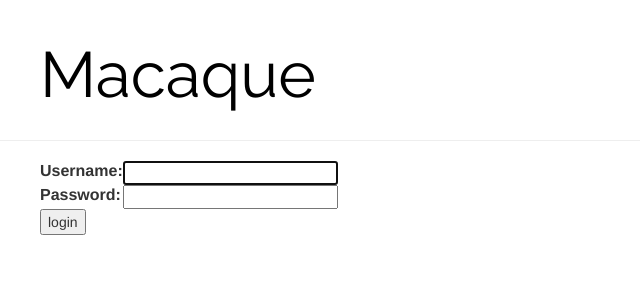
After one commit to jcbain/data_ape, a Django app: page /accounts/login/ in a window 1280 px wide. The commit adds this page. Shown: the top 300 px of the page, without its empty margins (0-640 px from the left). Run offline with Django 3.2, Linux system fonts and the light colour scheme; some libraries are stand-ins or nearby versions.

```diff
--- a/blog/templates/blog/base.html
+++ b/blog/templates/blog/base.html
@@ -11,26 +11,20 @@
 
     </head>
     <body>
-        <div class="page-header text-center">
+      <div class="page-header">
       {% if user.is_authenticated %}
       <a href="{% url 'post_new' %}" class="top-menu"><span class="glyphicon glyphicon-plus"></span></a>
+      <a href="{% url 'post_draft_list' %}" class="top-menu"><span class="glyphicon glyphicon-edit"></span></a>
+      <p class="top-menu">Hello {{ user.username }}<small>(<a href="{% url 'django.contrib.auth.views.logout' %}">Log out</a>)</small></p>
+      {% else %}
+      <a href="{% url 'django.contrib.auth.views.login' %}" class="top-menu"><span class="glyphicon glyphicon-lock"></span></a>
       {% endif %}
-          <a href="{% url 'post_draft_list' %}" class="top-menu"><span class="glyphicon glyphicon-edit"></span></a>
-            <h1><a href="/">Macaque</a></h1>
+      <h1><a href="{% url 'blog.views.post_list' %}">Macaque</a></h1>
   </div>
-        <div class="content container">
+    <div class="content">
         <div class="row">
             <div class="col-md-8">
             {% block content %}
-                        {% for post in posts %}
-                            <div class="post">
-                                <div class="date">
-                                   {{ post.published_date }}
-                                </div>
-                                <h1><a href="">{{ post.title }}</a></h1>
-                                <p>{{ post.text|linebreaks }}</p>
-                            </div>
-                        {% endfor %}
             {% endblock %}
             </div>
         </div>
--- /dev/null
+++ b/blog/templates/registration/login.html
@@ -0,0 +1,26 @@
+{% extends "blog/base.html" %}
+
+{% block content %}
+
+{% if form.errors %}
+<p>Your username and password didn't match. Please try again.</p>
+{% endif %}
+
+<form method="post" action="{% url 'django.contrib.auth.views.login' %}">
+{% csrf_token %}
+<table>
+<tr>
+    <td>{{ form.username.label_tag }}</td>
+    <td>{{ form.username }}</td>
+</tr>
+<tr>
+    <td>{{ form.password.label_tag }}</td>
+    <td>{{ form.password }}</td>
+</tr>
+</table>
+
+<input type="submit" value="login" />
+<input type="hidden" name="next" value="{{ next }}" />
+</form>
+
+{% endblock %}
--- a/blog/urls.py
+++ b/blog/urls.py
@@ -1,5 +1,6 @@
 from django.conf.urls import include, url
 from . import views
+
 
 urlpatterns = [
     url(r'^$', views.post_list, name='post_list'),
--- a/data_ape/settings.py
+++ b/data_ape/settings.py
@@ -122,3 +122,5 @@ USE_TZ = True
 
 STATIC_URL = '/static/'
 STATIC_ROOT = os.path.join(BASE_DIR, 'static')
+
+LOGIN_REDIRECT_URL = '/'
--- a/data_ape/urls.py
+++ b/data_ape/urls.py
@@ -13,11 +13,14 @@ Including another URLconf
     1. Import the include() function: from django.conf.urls import url, include
     2. Add a URL to urlpatterns:  url(r'^blog/', include('blog.urls'))
 """
-from django.conf.urls import include, url
+from django.conf.urls import patterns,include, url
 from django.contrib import admin
+admin.autodiscover()
 
-urlpatterns = [
+urlpatterns = patterns('',
     url(r'^admin/', admin.site.urls),
+    url(r'^accounts/login/$', 'django.contrib.auth.views.login'),
+    url(r'^accounts/logout/$', 'django.contrib.auth.views.logout', {'next_page': '/'}),
     url(r'', include('blog.urls')),
     #url(r'^cropduster/', include('cropduster.urls')),
-]
+)
```
Lines whose indentation alone changed are shown as unchanged.
